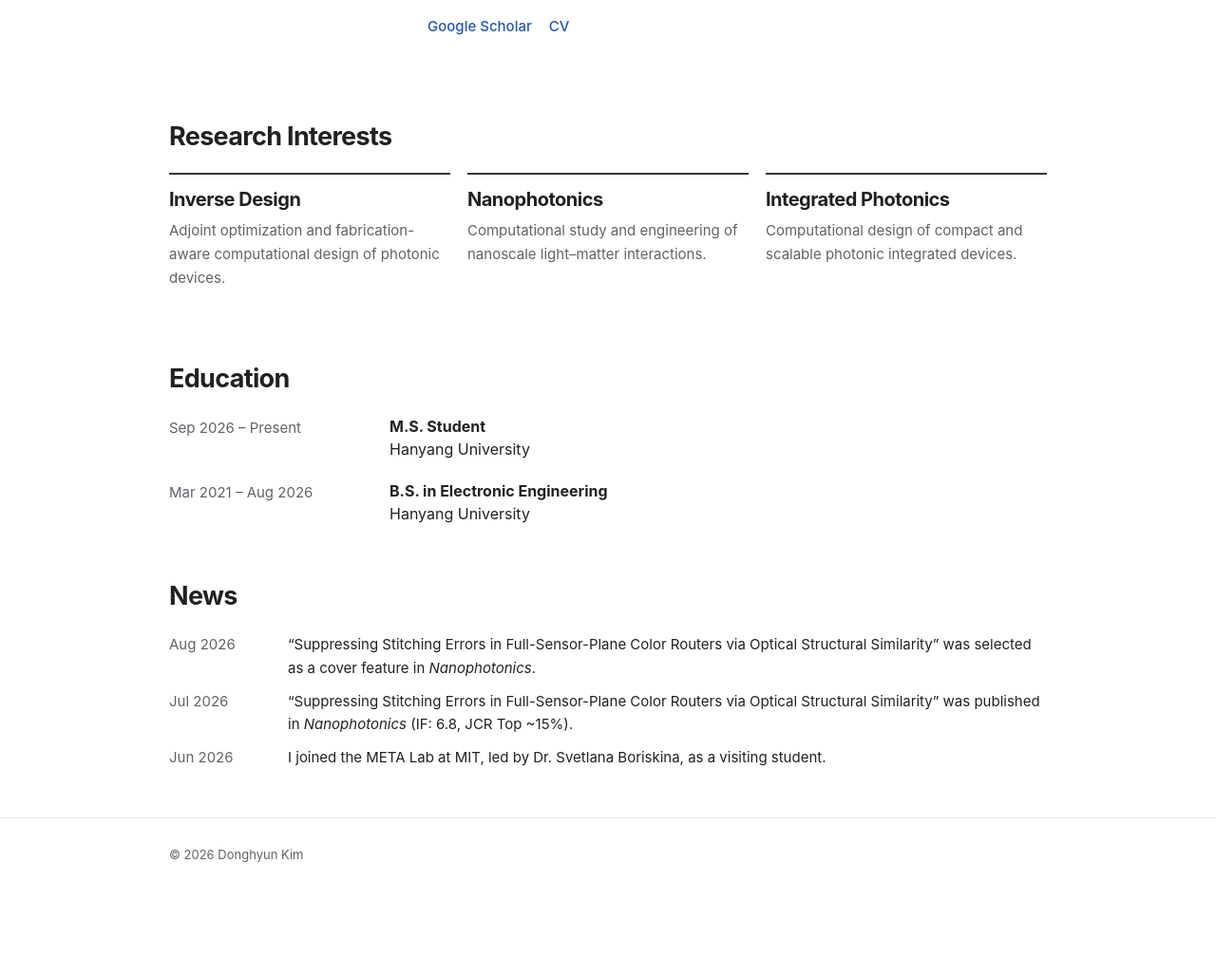
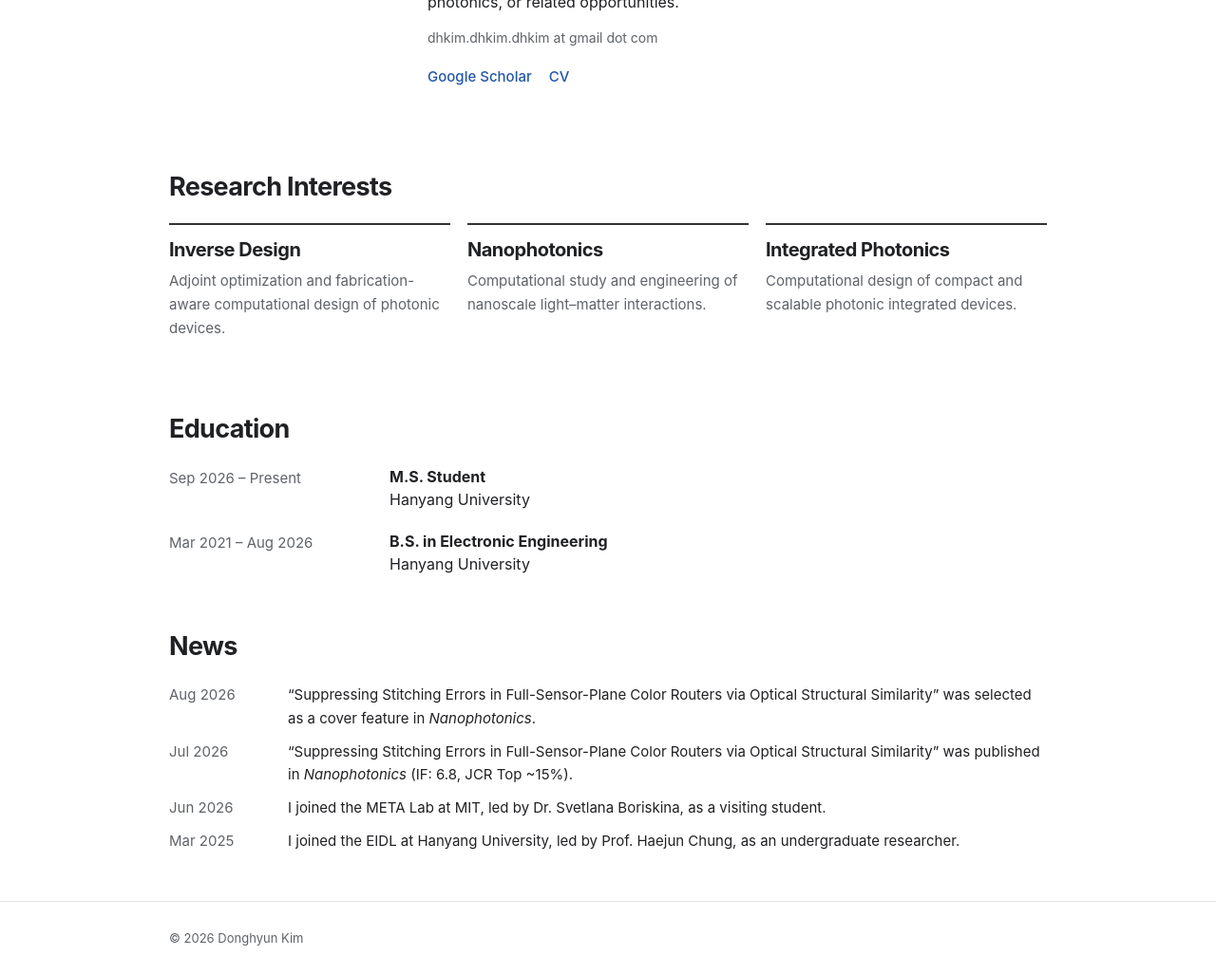
Before and after one commit to dhkim-dhkim-dhkim/dhkim-dhkim-dhkim.github.io, a Jekyll site: the page built from index.md, in a window 1280 px wide, cut to the strip 365-1392 px from the top of the page. Shown: the whole strip at 95% size. Built offline with Jekyll 4.4.1, drawn with Linux system fonts in a browser that asks for light colours; before the commit the page ends 1304 px from its top, so only the background shows below that.

Commit message:
Update index.md

```diff
--- a/index.md
+++ b/index.md
@@ -15,11 +15,11 @@ title:
 
   <div class="hero-content">
 
-    <div class="name-affiliation-row">
+    <div class="identity-row">
 
       <h1>Donghyun Kim</h1>
 
-      <div class="affiliation">
+      <div class="identity-affiliation">
         Visiting Student, MIT<br>
         Graduate Student, Hanyang University
       </div>
@@ -187,4 +187,18 @@ title:
 
   </div>
 
+
+  <div class="news-item">
+
+    <span class="news-date">
+      Mar 2025
+    </span>
+
+    <span>
+      I joined the EIDL at Hanyang University, led by Prof. Haejun Chung,
+      as an undergraduate researcher.
+    </span>
+
+  </div>
+
 </section>
```
